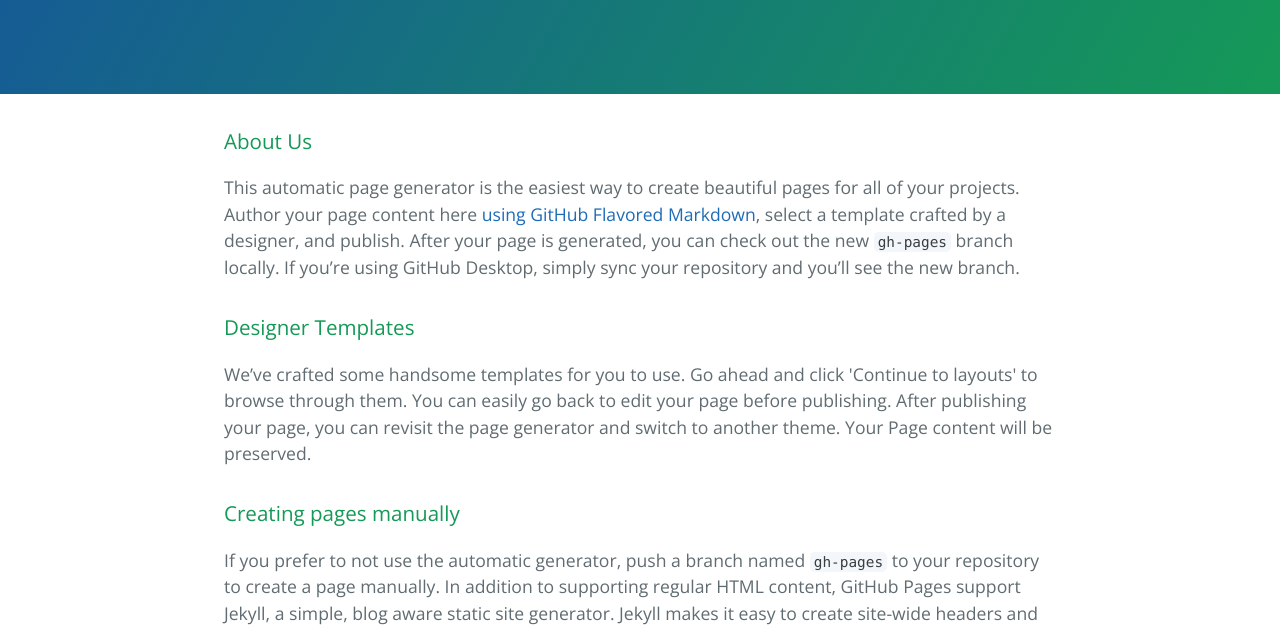
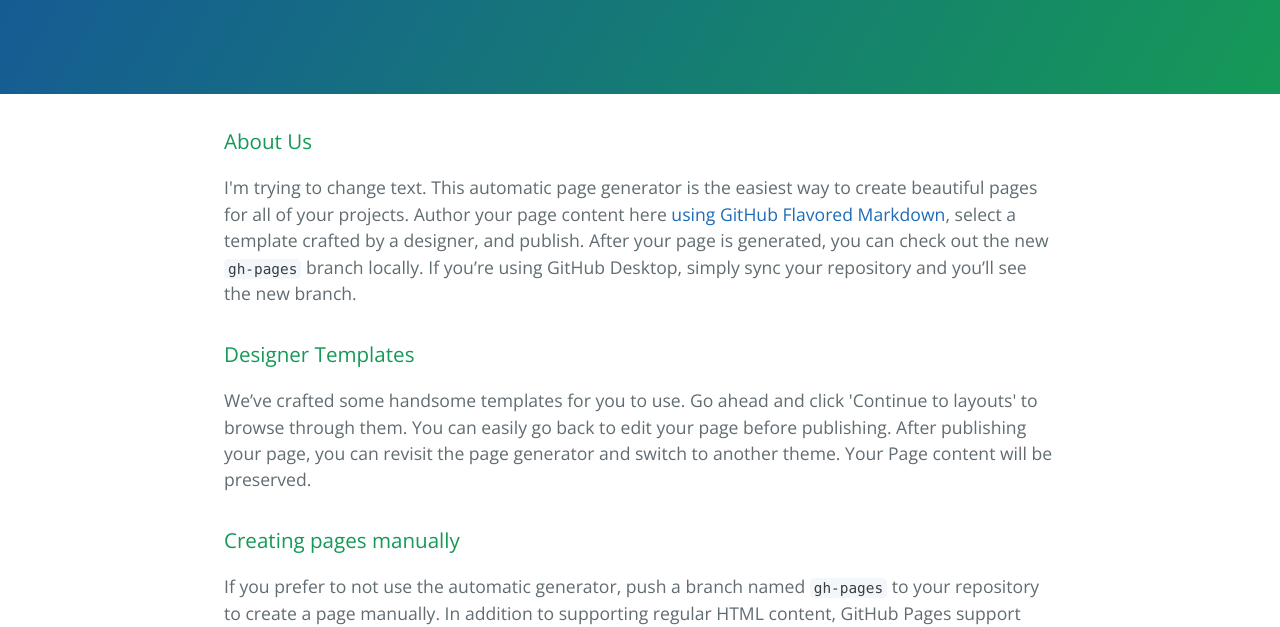
Before and after one commit to vaccime/vaccime.github.io, a plain HTML site: page index.html in a window 1280 px wide. Shown: the part 176-803 px from the top of the page. Drawn offline with nearby package versions, Linux system fonts and the light colour scheme.

Commit message:
Update index.html

```diff
--- a/index.html
+++ b/index.html
@@ -19,7 +19,7 @@
       <h3>
 <a id="about-us" class="anchor" href="#about-us" aria-hidden="true"><span aria-hidden="true" class="octicon octicon-link"></span></a>About Us</h3>
 
-<p>This automatic page generator is the easiest way to create beautiful pages for all of your projects. Author your page content here <a href="https://guides.github.com/features/mastering-markdown/">using GitHub Flavored Markdown</a>, select a template crafted by a designer, and publish. After your page is generated, you can check out the new <code>gh-pages</code> branch locally. If you’re using GitHub Desktop, simply sync your repository and you’ll see the new branch.</p>
+<p>I'm trying to change text. This automatic page generator is the easiest way to create beautiful pages for all of your projects. Author your page content here <a href="https://guides.github.com/features/mastering-markdown/">using GitHub Flavored Markdown</a>, select a template crafted by a designer, and publish. After your page is generated, you can check out the new <code>gh-pages</code> branch locally. If you’re using GitHub Desktop, simply sync your repository and you’ll see the new branch.</p>
 
 <h3>
 <a id="designer-templates" class="anchor" href="#designer-templates" aria-hidden="true"><span aria-hidden="true" class="octicon octicon-link"></span></a>Designer Templates</h3>
```
